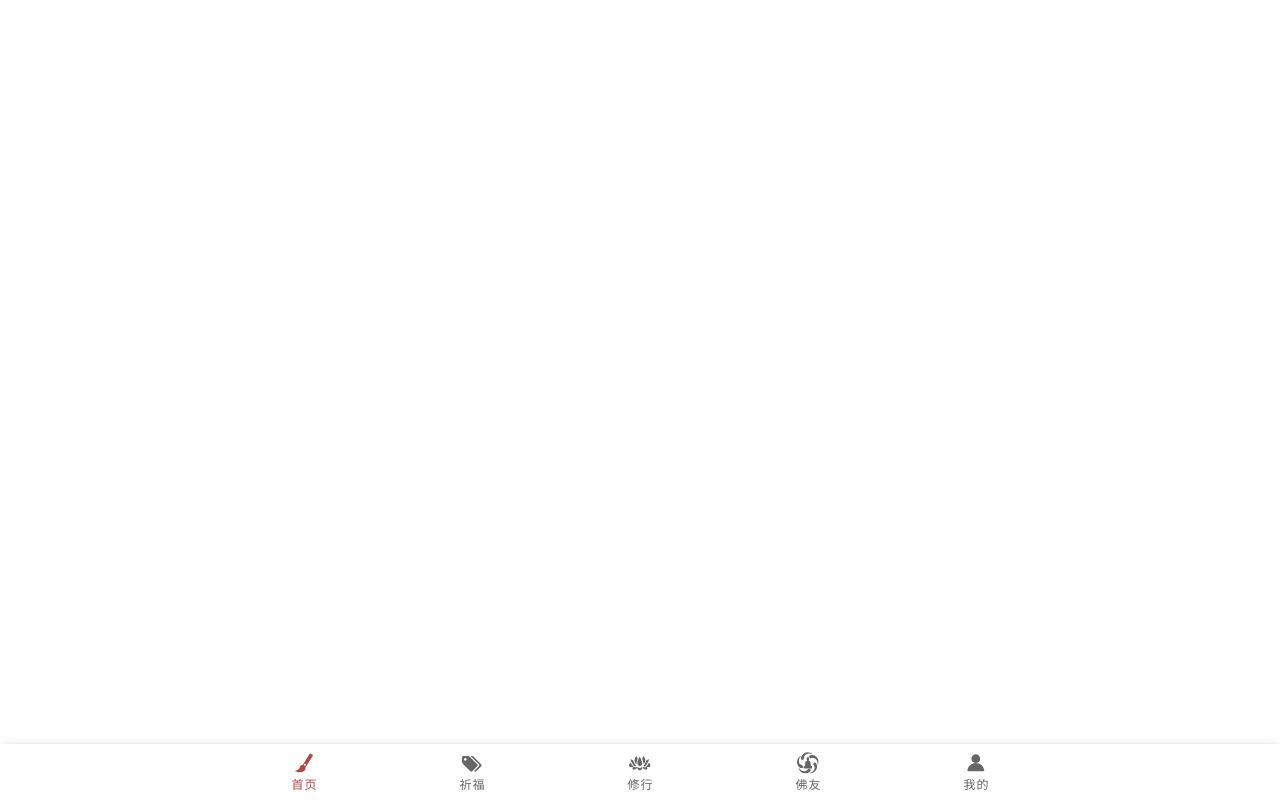
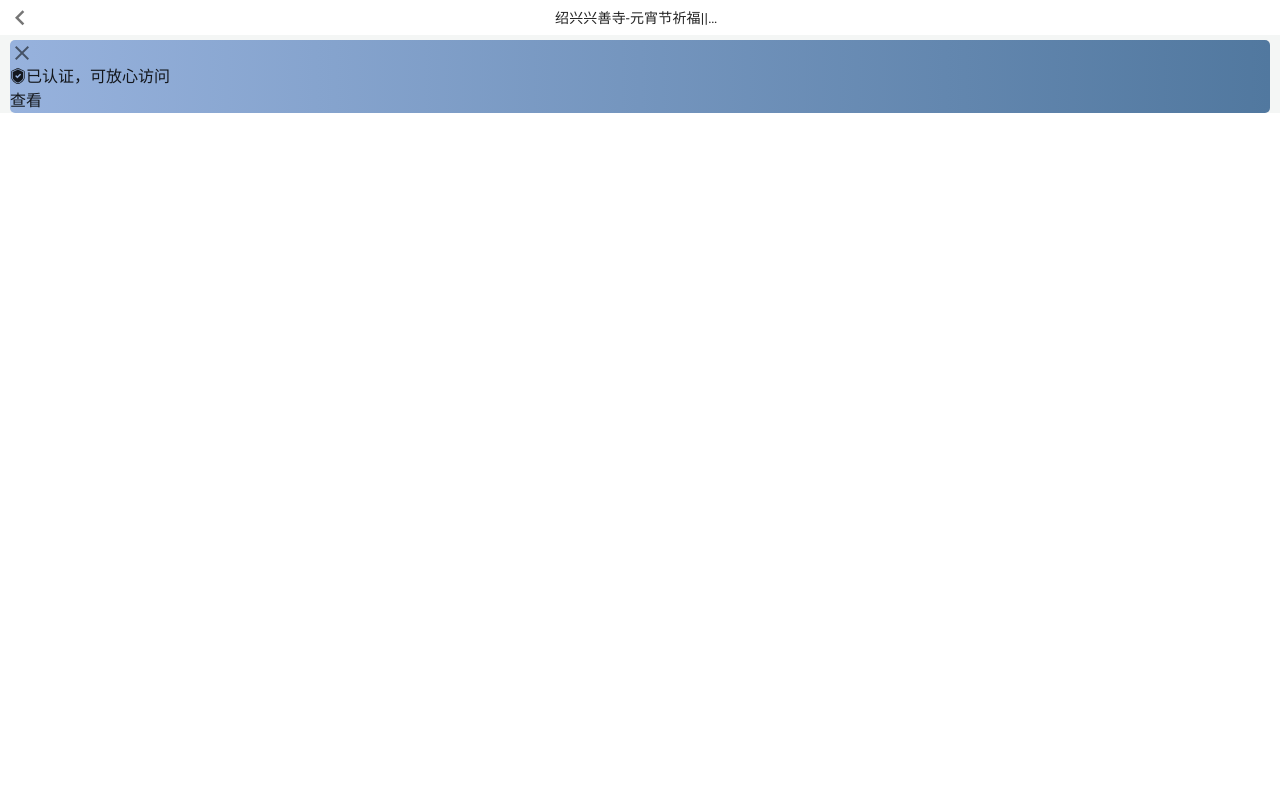
Before and after one commit to buddhachain/vue, a Vue app: page /list-detail in a window 1280 px wide. Built offline with nearby package versions, Linux system fonts and the light colour scheme.

Commit message:
列表详情

```diff
--- a/src/App.vue
+++ b/src/App.vue
@@ -3,15 +3,12 @@
     <v-main>
       <router-view></router-view>
     </v-main>
-    <Footer />
   </v-app>
 </template>
 
 <script>
-import Footer from "@/components/Footer";
 export default {
-  name: "App",
-  components: { Footer }
+  name: "App"
 };
 </script>
 <style>
--- a/src/router/index.js
+++ b/src/router/index.js
@@ -1,6 +1,7 @@
 import Vue from "vue";
 import VueRouter from "vue-router";
 import Home from "@/views/Home";
+import ListDetail from "@/views/ListDetail";
 Vue.use(VueRouter);
 const router = new VueRouter({
   mode: "history",
@@ -9,6 +10,11 @@ const router = new VueRouter({
       path: "/",
       name: "Home",
       component: Home
+    },
+    {
+      path: "/list-detail",
+      name: "ListDetail",
+      component: ListDetail
     }
   ]
 });
--- a/src/views/Home.vue
+++ b/src/views/Home.vue
@@ -19,7 +19,7 @@
       <span class="more">更多 <v-icon>mdi-chevron-right</v-icon></span>
     </div>
     <ul>
-      <li v-for="(item, index) in list" :key="index">
+      <li v-for="(item, index) in list" :key="index" @click="toDetail()">
         <img :src="item.img" alt="" />
         <div class="content">
           <h1>{{ item.title }}</h1>
@@ -38,13 +38,16 @@
         </div>
       </li>
     </ul>
+    <Footer />
   </div>
 </template>
 
 <script>
 import img1 from "@/assets/images/fo.jpg";
+import Footer from "@/components/Footer";
 export default {
   name: "Home",
+  components: { Footer },
   data() {
     return {
       list: [
@@ -94,6 +97,9 @@ export default {
   methods: {
     toTop() {
       window.scroll({ top: 0, left: 0, behavior: "smooth" });
+    },
+    toDetail() {
+      this.$router.push("/list-detail");
     }
   }
 };
--- /dev/null
+++ b/src/views/ListDetail.vue
@@ -0,0 +1,66 @@
+<template>
+  <div class="listDetail">
+    <div class="return">
+      <v-icon>mdi-chevron-left</v-icon>
+      <span class="title">绍兴兴善寺-元宵节祈福||人间最美是团圆</span>
+    </div>
+    <div class="check">
+      <v-icon>mdi-close</v-icon>
+      <div class="tip">
+        <svg class="icon" aria-hidden="true">
+          <use xlink:href="#icon-anquan"></use>
+        </svg>
+        <span>已认证，可放心访问</span>
+      </div>
+      <span class="btn">查看</span>
+    </div>
+  </div>
+</template>
+
+<script>
+export default {
+  name: "ListDetail.vue"
+};
+</script>
+
+<style scoped lang="scss">
+.listDetail {
+  background-color: #f4f6f5;
+  .return {
+    height: 35px;
+    line-height: 35px;
+    background-color: #fff;
+    position: relative;
+    text-align: center;
+    display: flex;
+    align-items: center;
+    .v-icon {
+      position: absolute;
+      left: 5px;
+      top: 50%;
+      transform: translateY(-50%);
+      font-size: 30px;
+    }
+    .title {
+      width: 170px;
+      margin: auto;
+      overflow: hidden;
+      text-overflow: ellipsis;
+      white-space: nowrap;
+      display: inline-block;
+      font-size: 14px !important;
+      font-weight: normal;
+    }
+  }
+  .check {
+    width: calc(100% - 20px);
+    margin: 5px auto;
+    background: linear-gradient(to right, #97b2dd, #51789f);
+    border-radius: 5px;
+    .v-icon {
+    }
+    .tip {
+    }
+  }
+}
+</style>
```
Also changed, not shown: src/assets/iconfont/iconfont.js.
